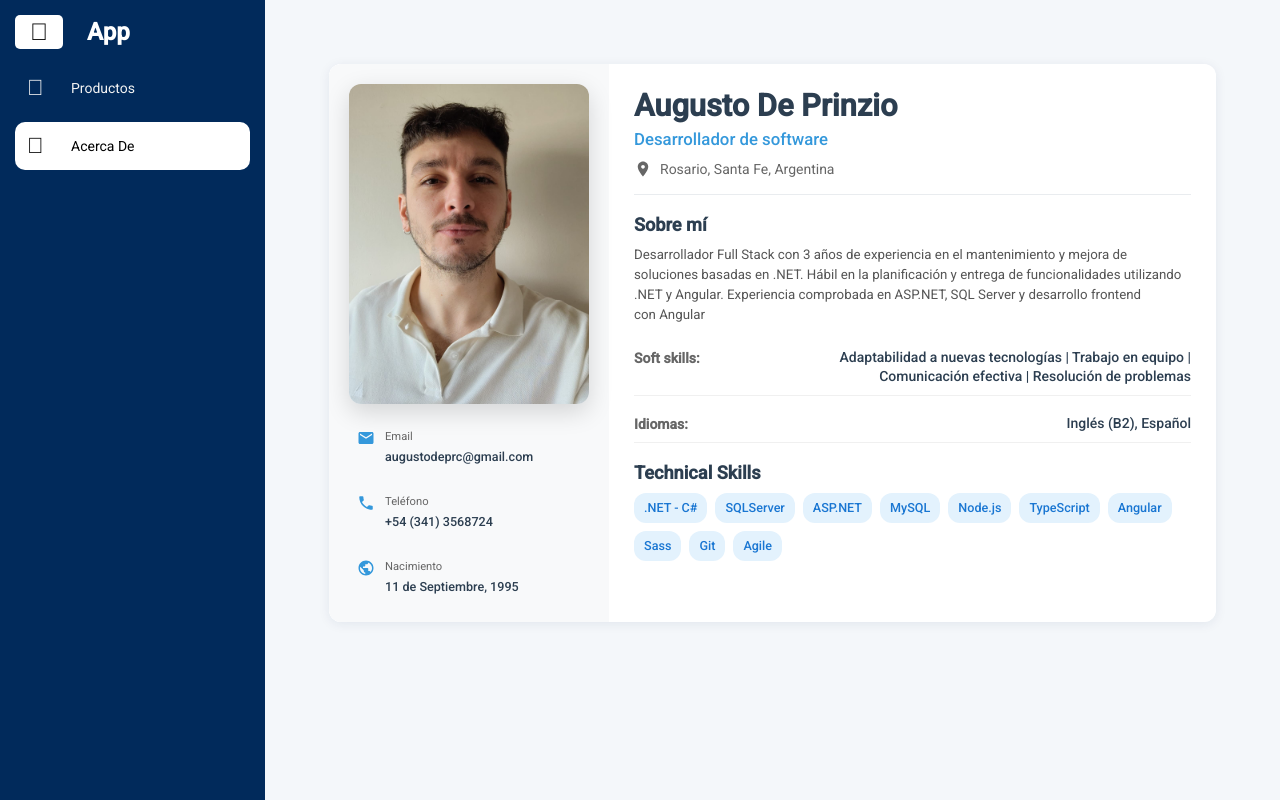
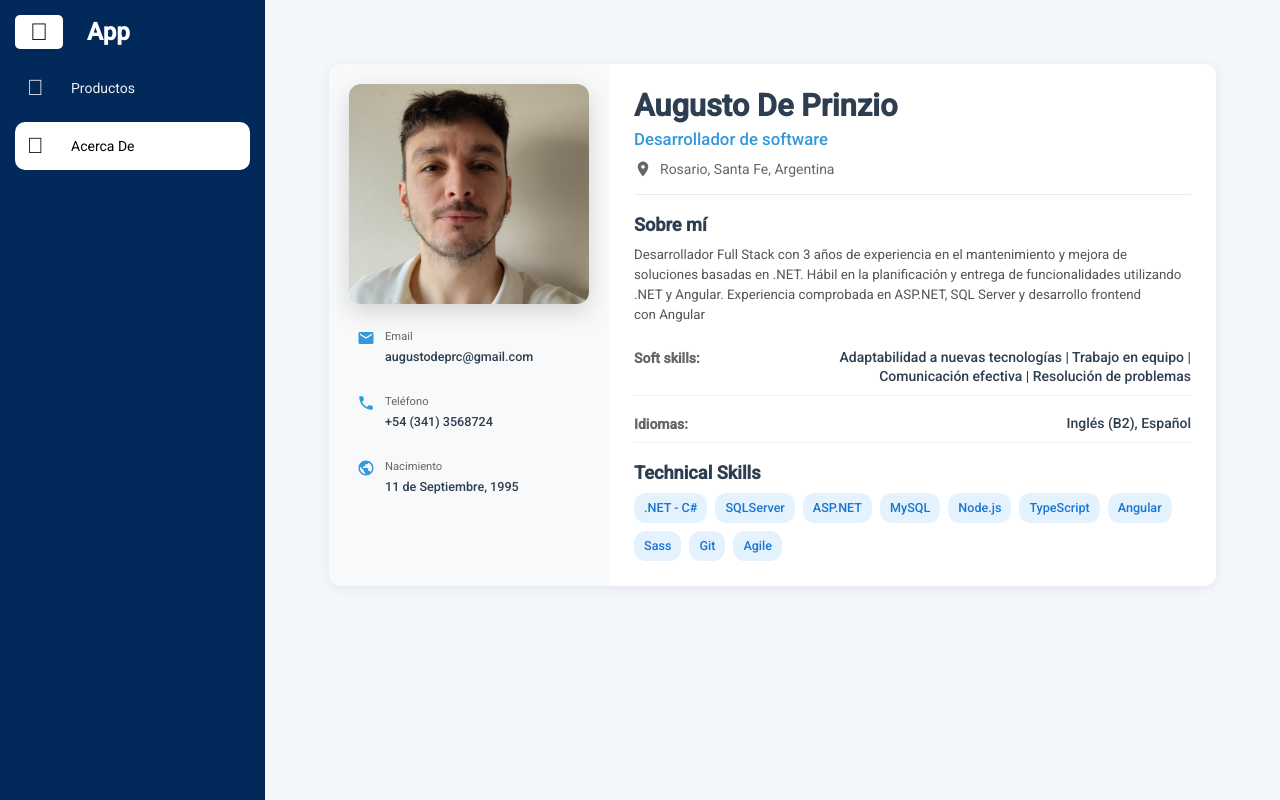
Before and after one commit to AugustoDep/lista-productos, an Angular app: page /acercade in a window 1280 px wide. Built offline with nearby package versions, Linux system fonts and the light colour scheme.

Commit message:
Fix About profile photo layout

```diff
--- a/angular.json
+++ b/angular.json
@@ -88,5 +88,8 @@
         }
       }
     }
+  },
+  "cli": {
+    "analytics": false
   }
 }
--- a/src/app/components/about/about.component.scss
+++ b/src/app/components/about/about.component.scss
@@ -8,7 +8,7 @@
   border-radius: 12px;
   box-shadow: 0 2px 12px rgba(1, 42, 91, 0.08);
   max-height: 95vh;
-  overflow-y: hidden;
+  overflow-y: auto;
 }
 
 .personal-card {
@@ -45,13 +45,14 @@
   box-shadow: 0 8px 25px rgba(0, 0, 0, 0.15);
   width: 100%;
   max-width: 280px;
+  height: 220px;
   margin: 0 auto;
 }
 
 .main-photo {
   width: 100%;
-  height: auto;
-  object-fit: contain;
+  height: 100%;
+  object-fit: cover;
   display: block;
 }
 
@@ -102,7 +103,7 @@
   padding: 25px;
   max-width: 100%;
   overflow-y: hidden;
-  max-height: calc(95vh - 50px);
+  max-height: none;
 }
 
 .info-header {
@@ -236,6 +237,7 @@
   .main-photo-container {
     width: 150px;
     flex-shrink: 0;
+    height: 150px;
   }
 
   .main-photo {
```
Also changed, not shown: public/foto_perfil.jpeg.
